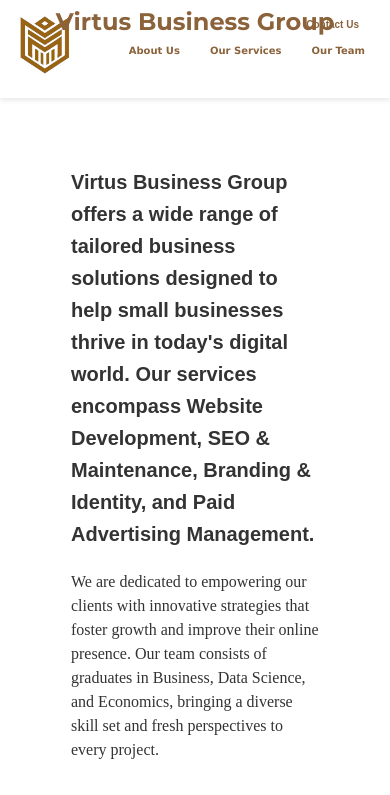
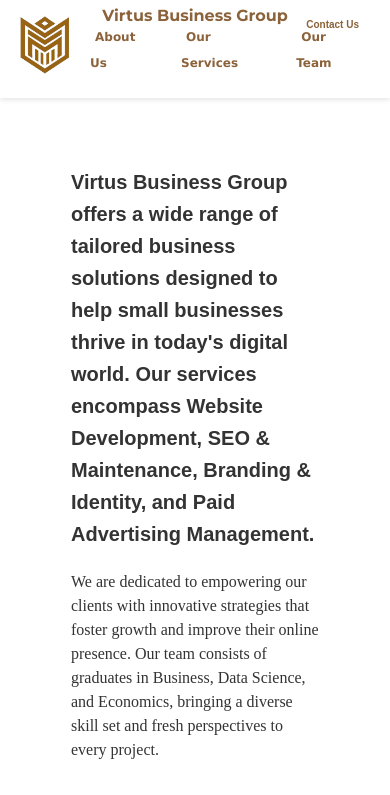
Before and after one commit to chavezpe/VirtusBusinessGroup, a plain HTML site: page index.html in a window 390 px wide. Shown: the top 795 px of the page. Drawn offline with Linux system fonts and the light colour scheme.

Commit message:
Fix brand name to top of header for mobile

```diff
--- a/assets/css/styles.css
+++ b/assets/css/styles.css
@@ -421,8 +421,12 @@
     /* Center the Business Name */
     .business-name {
         top: 5px !important; /* Adjust positioning for smaller screens */
-        font-size: 10px !important; /* Adjust font size as needed */
     }
+
+    .business-name h1 {
+        font-size: 18px !important; /* Adjust font size as needed */
+    }
+
     /* Logo */
     .logo {
         margin-right: auto !important; /* Allow space between the logo and the nav links */
@@ -449,7 +453,7 @@
     }
 
     .nav-links a {
-        font-size: 10px !important; /* Smaller font size for navigation links */
+        font-size: 12px !important; /* Smaller font size for navigation links */
         padding: 2px 3px !important; /* Adjust padding */
         margin: 0 2px; /* Add some space between links */
     }
@@ -495,8 +499,10 @@
 @media (max-width: 480px) {
     /* Business Name */
     .business-name {
-        font-size: 8px !important; /* Smaller font size for very small screens */
         top: 3px !important; /* Adjust positioning for smaller screens */
+    }
+    .business-name h1 {
+        font-size: 16px !important; /* Adjust font size as needed */
     }
     .team-card {
         width: calc(100% - 10px) !important;    /* One card per row on small screens */
```
